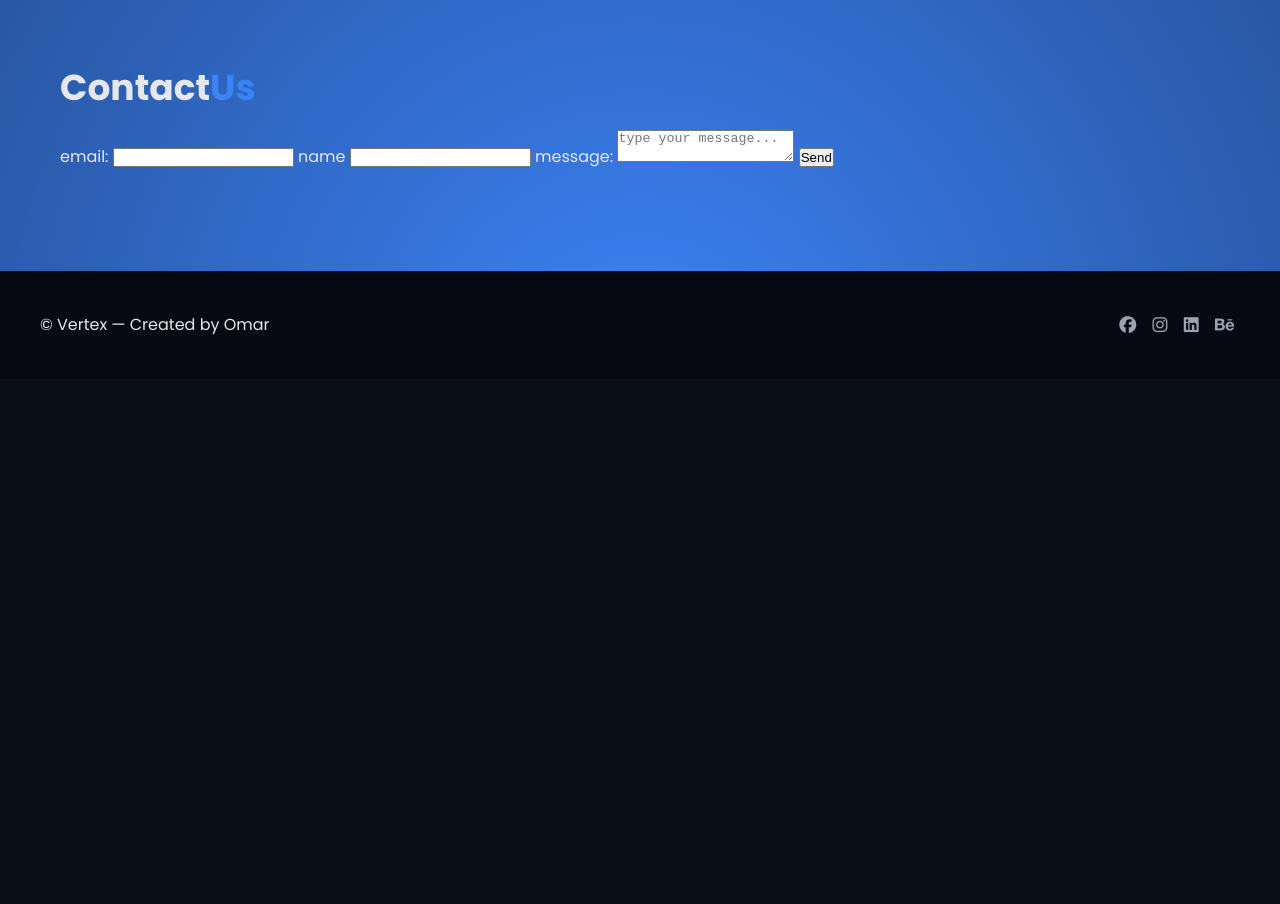
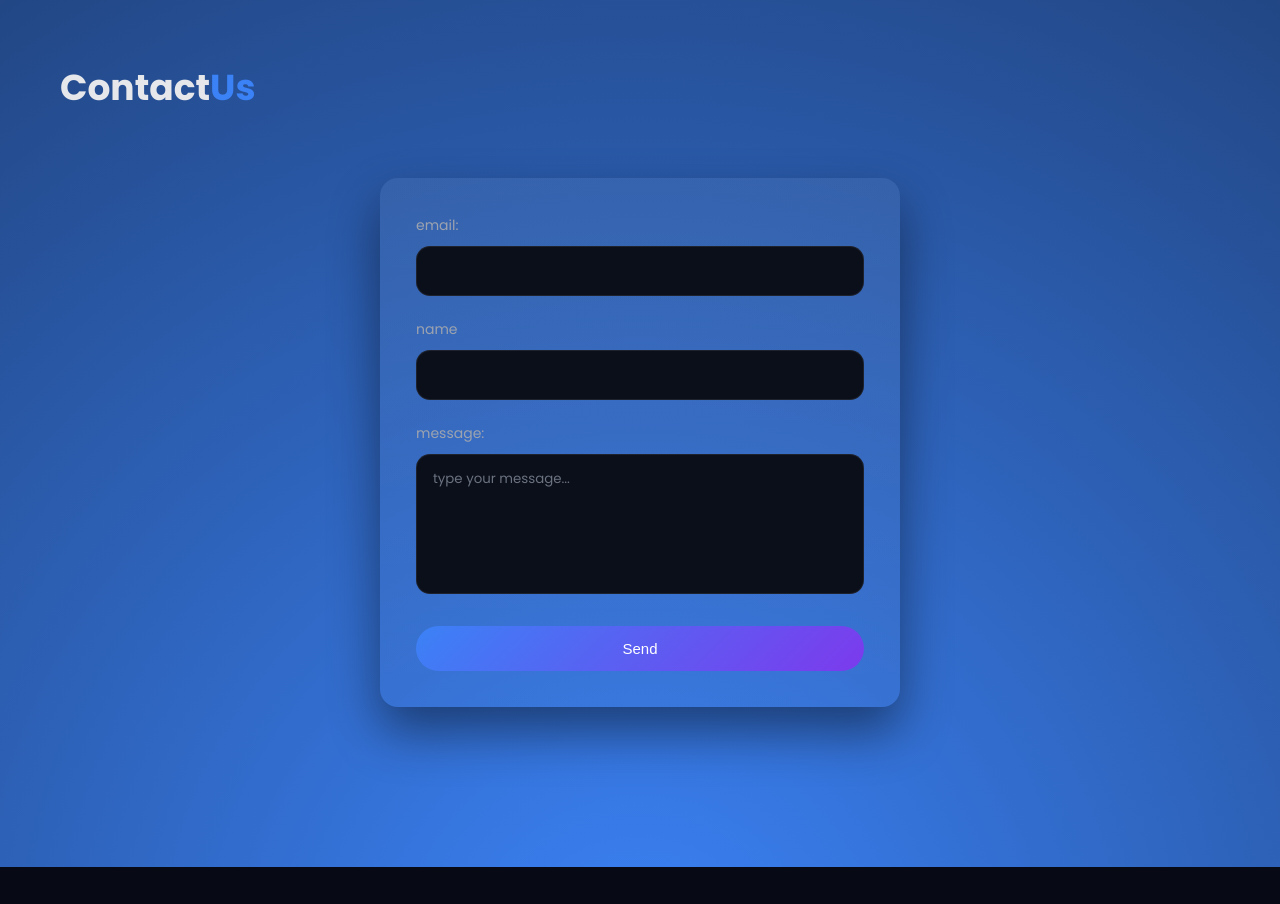
Before and after one commit to Meduria/Vertex, a plain HTML site: page index.html in a window 1280 px wide. Shown: the part 4020-4924 px from the top of the page. Before the commit the page ends 4399 px from the top, so only its background shows below. Drawn offline with Linux system fonts and the light colour scheme.

Commit message:
Update index.html

```diff
--- a/index.html
+++ b/index.html
@@ -257,6 +257,84 @@
       font-size:17px !important;
     }
     .social a:hover{color:white}
+/* ================= CONTACT FORM ================= */
+
+form{
+  max-width:520px;
+  margin:60px auto;
+  padding:36px;
+  background:linear-gradient(
+    180deg,
+    rgba(255,255,255,.06),
+    rgba(255,255,255,.02)
+  );
+  border-radius:18px;
+  display:flex;
+  flex-direction:column;
+  gap:22px;
+  box-shadow:0 25px 50px rgba(0,0,0,.45);
+}
+
+form label{
+  display:flex;
+  flex-direction:column;
+  gap:8px;
+  font-size:14px;
+  color:#9ca3af;
+}
+
+form input,
+form textarea{
+  padding:14px 16px;
+  border-radius:14px;
+  border:1px solid rgba(255,255,255,.08);
+  background:#0b0f1a;
+  color:#e5e7eb;
+  font-family:'Poppins',sans-serif;
+  outline:none;
+  transition:.35s ease;
+}
+
+form textarea{
+  min-height:140px;
+  resize:none;
+}
+
+form input::placeholder,
+form textarea::placeholder{
+  color:#6b7280;
+}
+
+form input:focus,
+form textarea:focus{
+  border-color:#7c3aed;
+  box-shadow:0 0 0 3px rgba(124,58,237,.25);
+}
+form button{
+  margin-top:10px;
+  padding:14px;
+  border:none;
+  border-radius:999px;
+  background:linear-gradient(135deg,#3b82f6,#7c3aed);
+  color:white;
+  font-size:15px;
+  font-weight:500;
+  cursor:pointer;
+  transition:.4s ease;
+}
+
+form button:hover{
+  transform:translateY(-2px);
+  box-shadow:0 12px 30px rgba(124,58,237,.45);
+}
+
+/* ================= MOBILE ================= */
+
+@media(max-width:600px){
+  form{
+    padding:26px;
+  }
+}
 
     /* ================= FOOTER ================= */
     footer{background:#070a14;padding:40px 20px}
@@ -395,15 +473,15 @@
 >
   <label>
     email:
-    <input type="email" name="email">
+    <input type="email" name="email"required>
   </label>
  <label>
     name
-    <input type="email" name="email">
+    <input type="email" name="name" required>
   </label>
   <label>
     message:
-    <textarea placeholder="type your message..." name="message"></textarea>
+    <textarea placeholder="type your message..." name="message" required></textarea>
   </label>
   <!-- your other form fields go here -->
   <button type="submit">Send</button>
```
